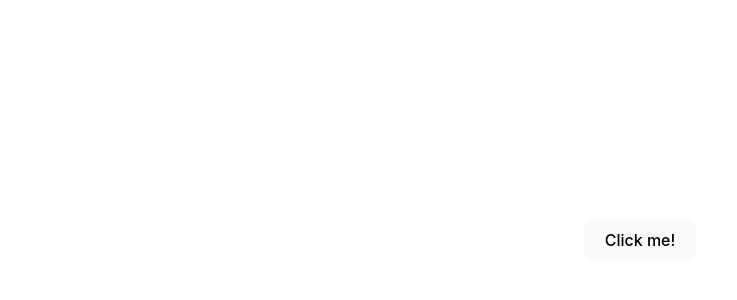
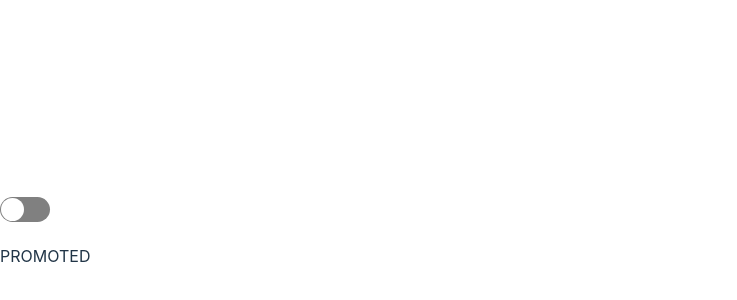
Before and after one commit to emoltz/react-playground, a React (Vite) app: page / in a window 1280 px wide. Shown: the part 160-460 px from the top of the page, without its empty margins (0-737 px from the left). Built offline with nearby package versions, Linux system fonts and the light colour scheme.

Commit message:
Created a switch which returns filter value (PROMOTED or GRADUATED)

```diff
--- a/src/App.tsx
+++ b/src/App.tsx
@@ -1,19 +1,33 @@
-import './App.css'
-import { testFunction } from './lib/utils'
+import React, { useState, useEffect } from 'react';
+import Switch from './lib/switch';
 
-function App() {
+const App: React.FC = () => {
+  const [isOn, setIsOn] = useState(false);
+  const [filter, setFilter] = useState("");
+
+  const handleToggle = () => {
+    setIsOn(!isOn);
+  };
+
+  useEffect(() => {
+    const value = isOn ? "PROMOTED" : "GRADUATED";
+    setFilter(value);
+    console.log(filter)
+  }, [isOn]);
+
+  const getValueBasedOnSwitch = () => {
+      console.log(isOn)
+      return isOn ?  "GRADUATED": "PROMOTED"; // I had to switch these to get it to not be
+                                                // the opposite on the switch and console. Not sure why??
+  };
 
   return (
-    <>
-      <button
-        onClick={testFunction}
+    <div className="App">
+      {/*<h1>Custom Switch Component</h1>*/}
+      <Switch isOn={isOn} handleToggle={handleToggle} filter={getValueBasedOnSwitch()}/>
+      <p>{getValueBasedOnSwitch()}</p>
+    </div>
+  );
+};
 
-      >
-        Click me!
-      </button>
-
-    </>
-  )
-}
-
-export default App
+export default App;
--- /dev/null
+++ b/src/Switch.css
@@ -0,0 +1,37 @@
+/* src/Switch.css */
+.switch-container {
+  display: inline-block;
+  cursor: pointer;
+}
+
+.switch {
+  width: 50px;
+  height: 25px;
+  border-radius: 25px;
+  background-color: grey;
+  position: relative;
+  transition: background-color 0.2s;
+}
+
+.Promoted {
+  background-color: green;
+}
+
+.Graduated {
+  background-color: grey;
+}
+
+.switch-handle {
+  width: 23px;
+  height: 23px;
+  border-radius: 50%;
+  background-color: white;
+  position: absolute;
+  top: 1px;
+  left: 1px;
+  transition: left 0.2s;
+}
+
+.Promoted .switch-handle {
+  left: 26px;
+}
--- /dev/null
+++ b/src/lib/switch.tsx
@@ -0,0 +1,20 @@
+import React from 'react';
+import './../Switch.css'; // Import the CSS for styling
+
+interface SwitchProps {
+  isOn: boolean;
+  handleToggle: () => void;
+  filter: "PROMOTED"|"GRADUATED";
+
+}
+
+const Switch: React.FC<SwitchProps> = ({ isOn, handleToggle }) => {
+  return (
+    <div className="switch-container" onClick={handleToggle}>
+      <div className={`switch ${isOn ? 'Promoted' : 'Graduated'}`}>
+        <div className="switch-handle"></div>
+      </div>
+    </div>
+  );
+};
+export default Switch;
```
Also changed, not shown: src/lib/utils.ts (line endings or trailing spaces).
